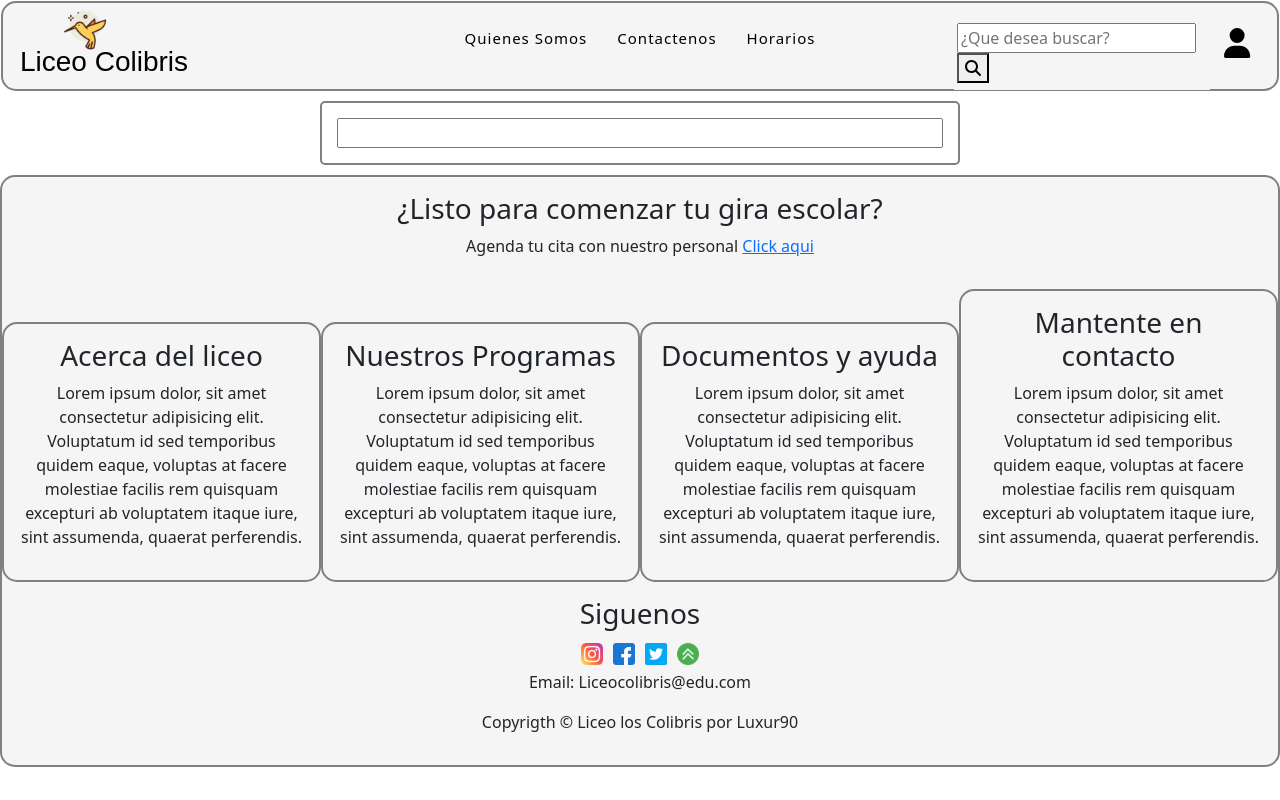
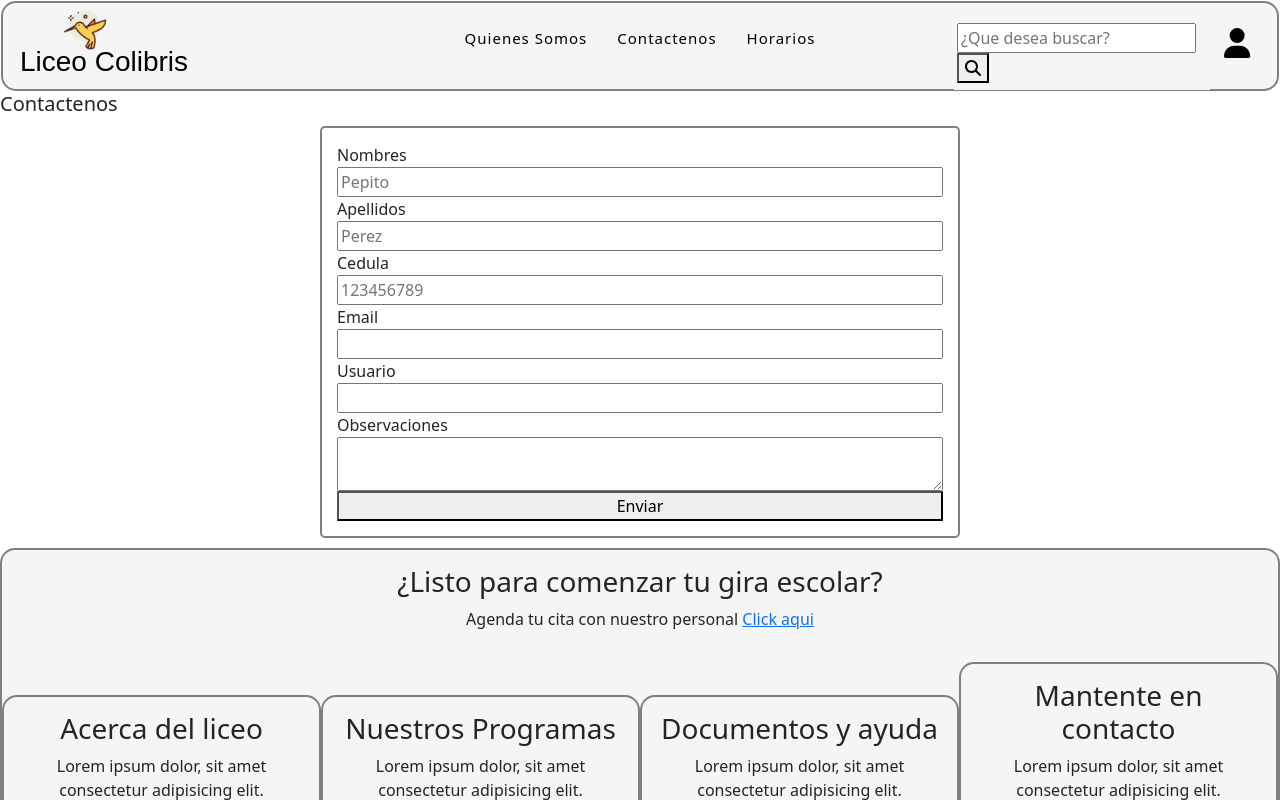
Before and after one commit to JhonTrujillo/colibris, an Angular app: page /contacto in a window 1280 px wide. Shown: the top 800 px of the page. Built offline with nearby package versions, Linux system fonts and the light colour scheme.

Commit message:
Feat: Validacion Formulario contactenos, Login

```diff
--- a/src/app/formularios/contactenos/contactenos.component.html
+++ b/src/app/formularios/contactenos/contactenos.component.html
@@ -1,3 +1,21 @@
+<h5>Contactenos</h5>
 <form [formGroup]="formContacto">
-<input type="text" formControlName="nombres">
+<label>Nombres</label>
+<input type="text" placeholder="Pepito" formControlName="nombres">
+<p *ngIf="!formContacto.controls.nombres.valid && formContacto.controls.nombres.touched">Digite Nombres Validos </p>
+<label>Apellidos</label>
+<input type="text" placeholder="Perez" formControlName="apellidos">
+<p *ngIf="!formContacto.controls.apellidos.valid && formContacto.controls.apellidos.touched">Digite Apellidos Validos </p>
+<label>Cedula</label>
+<input type="text" placeholder="123456789" formControlName="cedula">
+<label>Email</label>
+<input type="text" formControlName="email">
+<p *ngIf="!formContacto.controls.email.valid && formContacto.controls.email.touched">Digite Correo Valido </p>
+<label>Usuario</label>
+<input type="text" formControlName="usuario">
+<p *ngIf="!formContacto.controls.usuario.valid && formContacto.controls.usuario.touched">Digite Usuario Valido </p>
+<label>Observaciones</label>
+<textarea formControlName="observaciones"></textarea>
+<p *ngIf="!formContacto.controls.observaciones.valid && formContacto.controls.observaciones.touched">Maximo 10 caracteres </p>
+<button type="submit" class="formulario_boton" id="btnvalidar">Enviar</button>
 </form>
--- a/src/app/formularios/contactenos/contactenos.component.ts
+++ b/src/app/formularios/contactenos/contactenos.component.ts
@@ -15,10 +15,14 @@ export class ContactenosComponent {
   // usuario = new FormControl("");
   // observaciones = new FormControl("");
 
-constructor(private fb: FormBuilder) { }
-formContacto = this.fb.group({
-nombres: ["", Validators.required]
+  constructor(private fb: FormBuilder) { }
+  formContacto = this.fb.group({
+  nombres: ["", [Validators.required, Validators.minLength(4)]],
+  apellidos: ["", Validators.required],
+  cedula: ["", Validators.required],
+  email: ['', [Validators.required, Validators.pattern("^[a-z0-9._%+-]+@[a-z0-9.-]+\\.[a-z]{2,4}$")]],
+  usuario: ["", [Validators.required, Validators.pattern("^([a-zA-Z0-9_-]{0,25})$")]],
+  observaciones: ["", [Validators.required, Validators.maxLength(10)]]
 
-})
-
-}
+  }
+)}
--- a/src/app/formularios/login/login.component.html
+++ b/src/app/formularios/login/login.component.html
@@ -1,7 +1,10 @@
 <img src="../../../assets/images/login.png">
 <form [formGroup]="formLogin">
-<label>USUARIO</label>
-<input type="text" formControlName="usuario">
-<label>PASSWORD</label>
-<input type="text" formControlName="usuario">
+    <label>Usuario</label>
+    <input type="text" formControlName="usuario">
+    <p *ngIf="!formLogin.controls.usuario.valid && formLogin.controls.usuario.touched">Digite Usuario Valido </p>
+<label>Password</label>
+<input type="text" formControlName="password">
+<p *ngIf="!formLogin.controls.password.valid && formLogin.controls.password.touched">Digite Password Valido </p>
+<button type="submit" class="formulario_boton" id="btnvalidar">Enviar</button>
 </form>
--- a/src/app/formularios/login/login.component.ts
+++ b/src/app/formularios/login/login.component.ts
@@ -14,7 +14,8 @@ export class LoginComponent {
 
   constructor(private fb: FormBuilder) { }
   formLogin = this.fb.group({
-    usuario: ["",Validators.required]
+    usuario: ["", [Validators.required, Validators.pattern("^([a-zA-Z0-9_-]{0,25})$")]],
+    password: ["", Validators.required],
 
   })
 }
```
